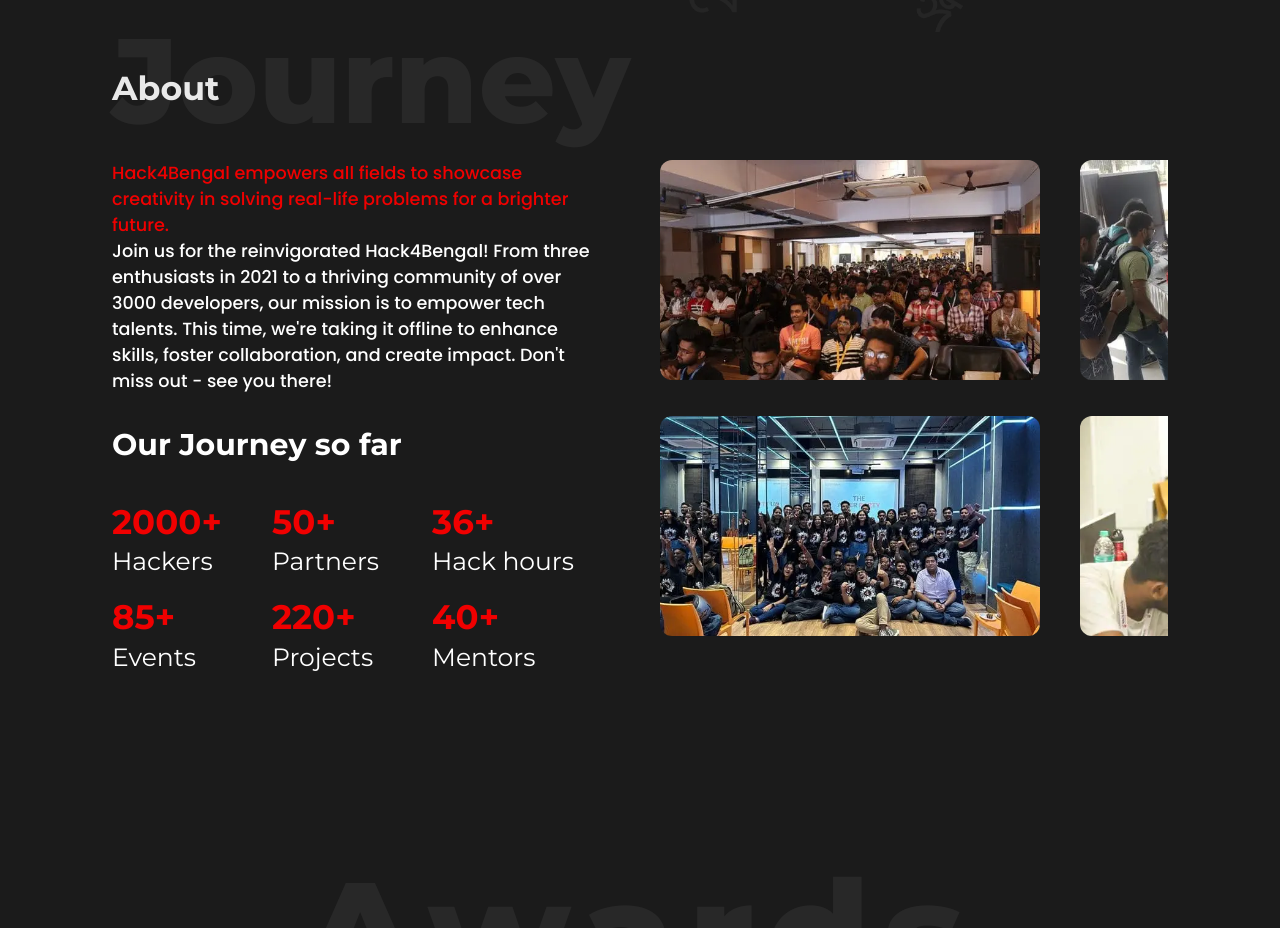
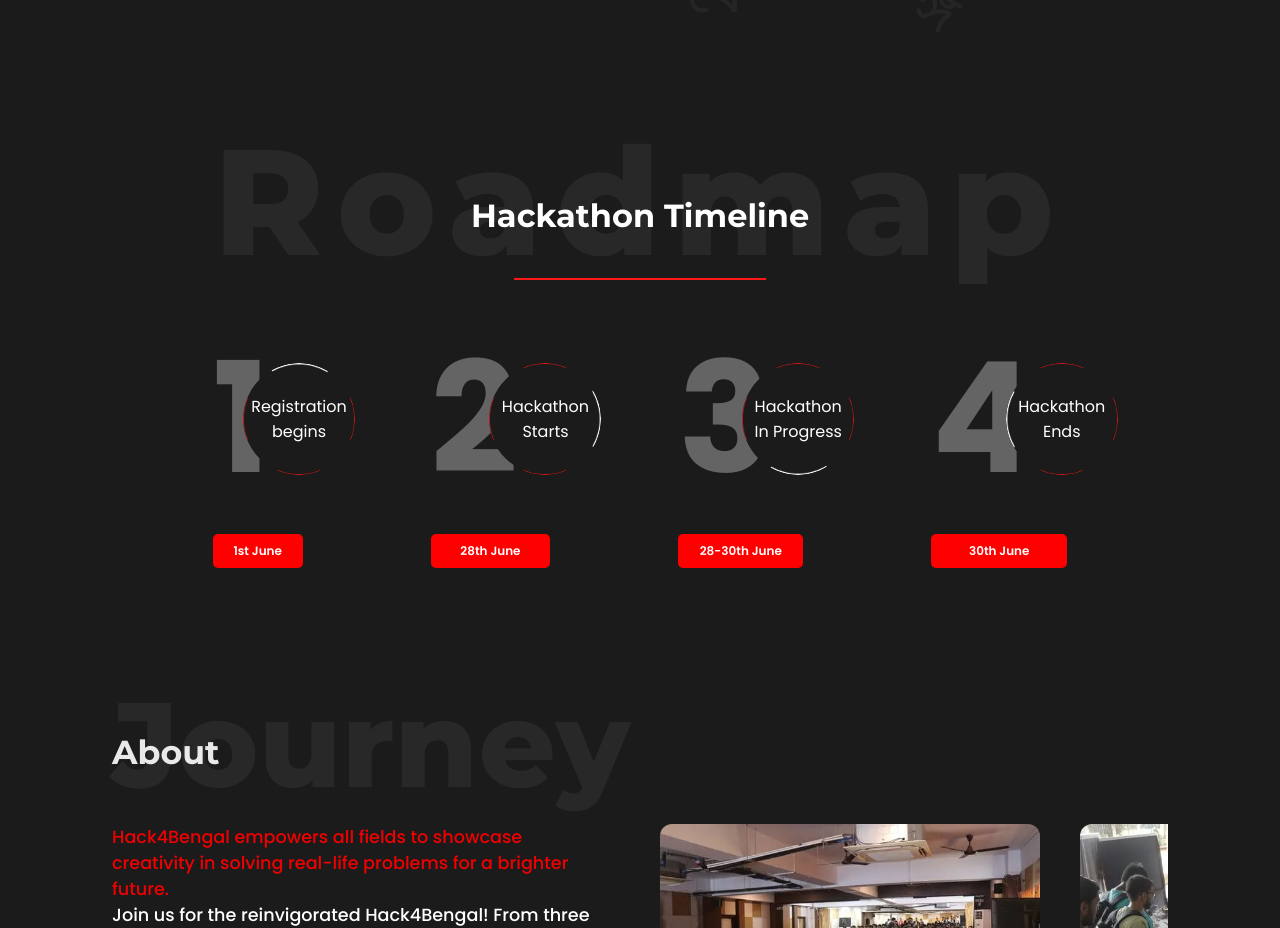
Before and after one commit to hack4bengal/s3, a React (Vite) app: page / in a window 1280 px wide. Shown: the part 1360-2288 px from the top of the page. Built offline with nearby package versions, Linux system fonts and the light colour scheme.

Commit message:
fix(timline): resolve merge conflicts

```diff
--- a/src/components/private/timeline/Timeline.jsx
+++ b/src/components/private/timeline/Timeline.jsx
@@ -1,81 +1,58 @@
-import React, { useEffect, useState } from "react";
-import ghori from "../../../assets/images/timer/ghori.png";
-import letters from "../../../assets/images/timer/letters.png";
-import mask from "../../../assets/images/timer/mask.png";
+import React, { useState, useEffect } from "react";
 import "./Timeline.scss";
+import HeaderData from "../../../assets/data/HeaderContent";
+import { Header } from "../../shared";
+import { EventTimeline } from "../../../assets/data/Timeline";
+import Modal from "./Modal";
 
 const Timeline = () => {
-  const calculateTimeLeft = () => {
-    const targetDate = new Date("2024-06-28T18:00:00");
-    const now = new Date();
-    const difference = targetDate - now;
-
-    let timeLeft = {};
-
-    if (difference > 0) {
-      timeLeft = {
-        days: Math.floor(difference / (1000 * 60 * 60 * 24)),
-        hours: Math.floor((difference / (1000 * 60 * 60)) % 24),
-        minutes: Math.floor((difference / 1000 / 60) % 60),
-        seconds: Math.floor((difference / 1000) % 60),
-      };
-    } else {
-      timeLeft = {
-        days: 0,
-        hours: 0,
-        minutes: 0,
-        seconds: 0,
-      };
-    }
-
-    return timeLeft;
-  };
-
-  const [timeLeft, setTimeLeft] = useState(calculateTimeLeft());
+  const [currentDate, setCurrentDate] = useState(new Date());
+  const [isModalOpen, setIsModalOpen] = useState(false);
 
   useEffect(() => {
-    const timer = setInterval(() => {
-      setTimeLeft(calculateTimeLeft());
+    const interval = setInterval(() => {
+      setCurrentDate(new Date());
     }, 1000);
+    return () => {
+      clearInterval(interval);
+    };
+  }, []);
 
-    return () => clearInterval(timer);
-  }, []);
+  const closeModal = () => {
+    setIsModalOpen(false);
+  };
 
   return (
     <>
-      <div className="timeline__parent" id="timeline">
-        <div className="body">
-          <img src={ghori} alt="" className="ghori" />
-
-          <div className="timer">
-            <h1 className="header_1">
-              Journey <br /> Begins In
-            </h1>
-
-            <div className="countdown">
-              <div className="time">
-                <p>{timeLeft.days}</p>
-                <p>Days</p>
+      {isModalOpen && <Modal closeModal={closeModal} />}
+      <div className="timeline">
+        <Header {...HeaderData.timeline} />
+        <div className="timeline__content">
+          {EventTimeline.map((event, index) => (
+            <div key={index} className="timeline__event">
+              <div className="timeline__d-flex">
+                <p
+                  className={`timeline__number ${currentDate > event.date ? "active" : "inactive"
+                    }`}
+                >
+                  {event.number}
+                </p>
+                <div
+                  className={`timeline__circle_details ${index === 0 ? "first-circle" : ""
+                    }`}
+                >
+                  <img src={event.ringImg} alt="timeline" />
+                  <p>{event.circleText}</p>
+                </div>
               </div>
-
-              <p className="colon">:</p>
-
-              <div className="time">
-                <p>{timeLeft.hours}</p>
-                <p>Hours</p>
-              </div>
-
-              <p className="colon">:</p>
-
-              <div className="time">
-                <p>{timeLeft.minutes}</p>
-                <p>Mins</p>
-              </div>
+              <button className="timeline__date"
+              onClick={() => {setIsModalOpen(true)}}
+              >
+                {event.displayDate}
+                </button>
             </div>
-          </div>
+          ))}
         </div>
-        <img src={mask} alt="" className="mask" />
-        <img src={letters} alt="" className="letters" />
       </div>
     </>
   );
--- a/src/components/private/timeline/Timeline.scss
+++ b/src/components/private/timeline/Timeline.scss
@@ -1,140 +1,139 @@
-.timeline__parent {
-    padding: 0rem 0rem;
-    margin-top: 0rem;
-    position: relative;
-    overflow: hidden;
+.timeline {
+  margin-top: 6rem;
+  padding: 4rem 5rem 8rem 5rem;
 
-    @media screen and (max-width: 576px) {
-      padding: 3rem 1.5rem;
+  @media screen and (max-width: 768px) {
+    padding: 1rem;
+  }
+  @media screen and (max-width: 344px) {
+    padding: 1rem;
+  }
+
+  .timeline__content {
+    display: flex;
+    justify-content: center;
+    align-items: flex-start;
+    flex-wrap: wrap;
+    gap: 8rem;
+    margin-top: 4rem;
+
+    @media screen and (max-width: 900px) {
+      padding: 2rem;
+      gap:4rem 9rem ;
+    }
+    @media screen and (max-width: 412px) {
+      padding: 2rem 1rem;
+      gap: 2rem 4rem ;
+    }
+    @media screen and (max-width: 540px) {
+      gap: 2rem 6rem;
+    }
+    @media screen and (max-width: 400px) {
+      gap: 2rem 4rem;
     }
 
-    .body {
+
+
+    .timeline__event {
       display: flex;
       align-items: center;
+      flex-direction: column;
+      justify-content: center;
 
-      @media screen and (max-width: 576px) {
-        justify-content: center;
-      }
+      .timeline__d-flex {
+        display: flex;
+        align-items: center;
+        position: relative;
+        justify-content: space-between;
 
-      .timer {
-        display: flex;
-        flex-direction: column;
-        justify-content: center;
-        align-items: center;
-        gap: 4rem;
-        margin-top: -4rem;
+        .timeline__number {
+          font-size: clamp(5rem, 12vw, 12rem);
+          font-weight: bolder;
+          font-family: var(--body-font);
+          position: relative;
+          margin-right: 2rem;
 
-        @media screen and (max-width: 576px) {
-          margin-top: 0rem;
-          gap: 3rem;
-        }
+          &.active {
+            color: #ffffff;
+          }
 
-        .header_1 {
-          font-family: "Montserrat", sans-serif;
-          letter-spacing: 2px;
-          font-size: 100px;
-          text-align: center;
-          color: white;
-          font-weight: 800;
-          line-height: 1;
-          z-index: 1;
-
-          @media screen and (max-width: 576px) {
-            font-size: 48px;
+          &.inactive {
+            color: #646464;
           }
         }
 
-        .countdown {
+
+        .timeline__circle_details {
+          position: absolute;
+          border-radius: 50%;
+          width: 7rem;
+          height: 7rem;
+          text-align: center;
           display: flex;
           justify-content: center;
           align-items: center;
-          gap: 1rem;
-          z-index: 1;
+          left: 96%;
+          transform: translateX(-50%);
+          overflow: hidden;
 
-          @media screen and (max-width: 576px) {
-            gap: 10px;
+          @media screen and (max-width: 1024px) {
+            left: 103%;
+          }
+          @media screen and (max-width: 860px) {
+            left: 109%;
+          }
+          @media screen and (max-width: 820px) {
+            width: 6rem;
+            height: 6rem;
+            left: 100%;
           }
 
-          .time {
-            font-family: "Montserrat", sans-serif;
-            font-size: 60px;
-            text-align: center;
-            color: white;
-            font-weight: 800;
-            line-height: 1;
-            background-color: #2a2727;
-            padding: 1rem;
-            border-radius: 18px;
-
-            @media screen and (max-width: 576px) {
-              font-size: 28px;
-            }
-
-            p:nth-child(2) {
-              font-size: 18px;
-              font-weight: 600;
-
-              @media screen and (max-width: 576px) {
-                font-size: 15px;
-              }
-            }
+          @media screen and (max-width: 540px) {
+            width: 5rem;
+            left: 108%;
+            height: 5rem;
+            left: 93%;
+          }
+          img {
+            height: 100%;
+            width: 100%;
+            display: block;
+            border-radius: 50%;
+            background-color: #1b1b1b;
           }
 
-          .colon {
-            font-size: 60px;
+          p {
+            font-family: var(--body-font);
+            font-size: 1rem;
+            position: absolute;
+            color: white;
+            padding: 5px;
+
+            @media screen and (max-width: 853px) {
+              font-size: 0.7rem;
+            }
           }
         }
       }
-    }
 
-    .mask {
-      right: 0;
-      top: 0;
-      position: absolute;
-      width: 40%;
-
-      @media screen and (max-width: 576px) {
+      .timeline__date {
+        padding: 0.5rem;
+        text-align: center;
+        background-color: red;
         width: 100%;
+        border-radius: 5px;
+        font-family: var(--body-font);
+        font-size: 12px;
+        font-weight: 600;
+        cursor: pointer;
+        color: #ffffff;
+        border: none;
+        outline:none;
+        @media screen and (max-width: 576px) {
+          font-size: 0.75rem;
+          padding: 0.25rem;
+        }
       }
     }
-
-    .letters {
-      width: 45%;
-      opacity: 0.7;
-      right: 9rem;
-      top: 6rem;
-      position: absolute;
-
-      @media screen and (max-width: 576px) {
-        display: none;
-      }
-    }
-
-    .ghori {
-      width: 55%;
-
-      @media screen and (max-width: 576px) {
-        display: none;
-      }
-    }
-
-    .text {
-      width: 35%;
-    }
   }
-
-  .colon {
-    animation: blink 2s infinite; // Adjust the animation duration as needed
-  }
-
-  @keyframes blink {
-    0% {
-      opacity: 1;
-    }
-    50% {
-      opacity: 0;
-    }
-    100% {
-      opacity: 1;
-    }
-  }
+}
--- a/src/pages/home/Home.jsx
+++ b/src/pages/home/Home.jsx
@@ -10,6 +10,7 @@
   Testimonials,
 } from "../../components/private";
 import Timer from "../../components/private/timer/Timer";
+import Timeline from "../../components/private/timeline/Timeline";
 import "./Home.scss";
 
 const Home = () => {
@@ -18,6 +19,7 @@
       <Landing />
       {window.innerWidth < 600 && <Marquee />}
       <Timer />
+      <Timeline/>
       <About />
       <Prizes />
       <Sponsors />
```
